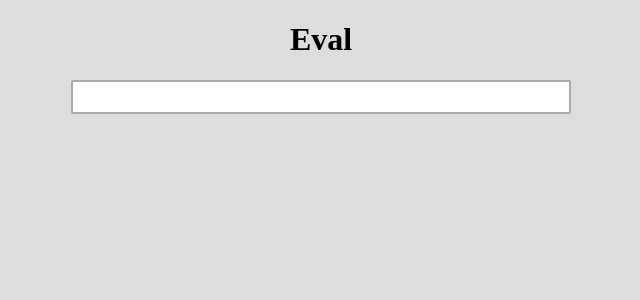
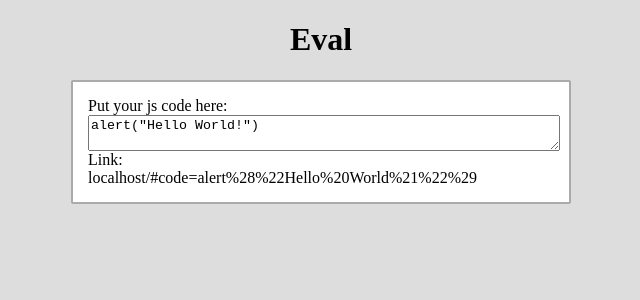
Before and after one commit to Nigless/eval, a React (Vite) app: page / in a window 1280 px wide. Shown: the top 300 px of the page, without its empty margins (319-959 px from the left). Built offline with nearby package versions, Linux system fonts and the light colour scheme.

Commit message:
Added url generator

```diff
--- a/package.json
+++ b/package.json
@@ -5,6 +5,7 @@
 		"build": "parcel build src/index.html"
 	},
 	"dependencies": {
+		"query-string": "^6.13.8",
 		"react": ">= 16.8.0",
 		"react-dom": ">= 16.8.0",
 		"styled-components": "^5.2.1"
--- a/src/components/app.jsx
+++ b/src/components/app.jsx
@@ -1,5 +1,6 @@
 import React from 'react';
 import styled from 'styled-components';
+import Generator from './generator';
 
 const Root = styled.div({
 	margin: 'auto',
@@ -21,7 +22,9 @@ export default function App() {
 	return (
 		<Root>
 			<Heading>Eval</Heading>
-			<Body></Body>
+			<Body>
+				<Generator />
+			</Body>
 		</Root>
 	);
 }
--- /dev/null
+++ b/src/components/generator.jsx
@@ -0,0 +1,30 @@
+import { stringify } from 'query-string';
+import React, { useState } from 'react';
+import styled from 'styled-components';
+
+const TextField = styled.textarea({
+	display: 'block',
+	width: '100% !important',
+	fontFamily: 'monospace',
+});
+
+export default function Generator() {
+	const [code, setCode] = useState('alert("Hello World!")');
+
+	const TextFieldHandler = (event) => {
+		setCode(event.target.value);
+	};
+
+	return (
+		<>
+			<label>
+				Put your js code here:
+				<TextField onChange={TextFieldHandler.bind(this)}>{code}</TextField>
+			</label>
+			<label>
+				Link:
+				<div>{window.location.hostname + '/#' + stringify({ code })}</div>
+			</label>
+		</>
+	);
+}
```
Also changed, not shown: 1 other file (tests, documents, lock files or other folders).
